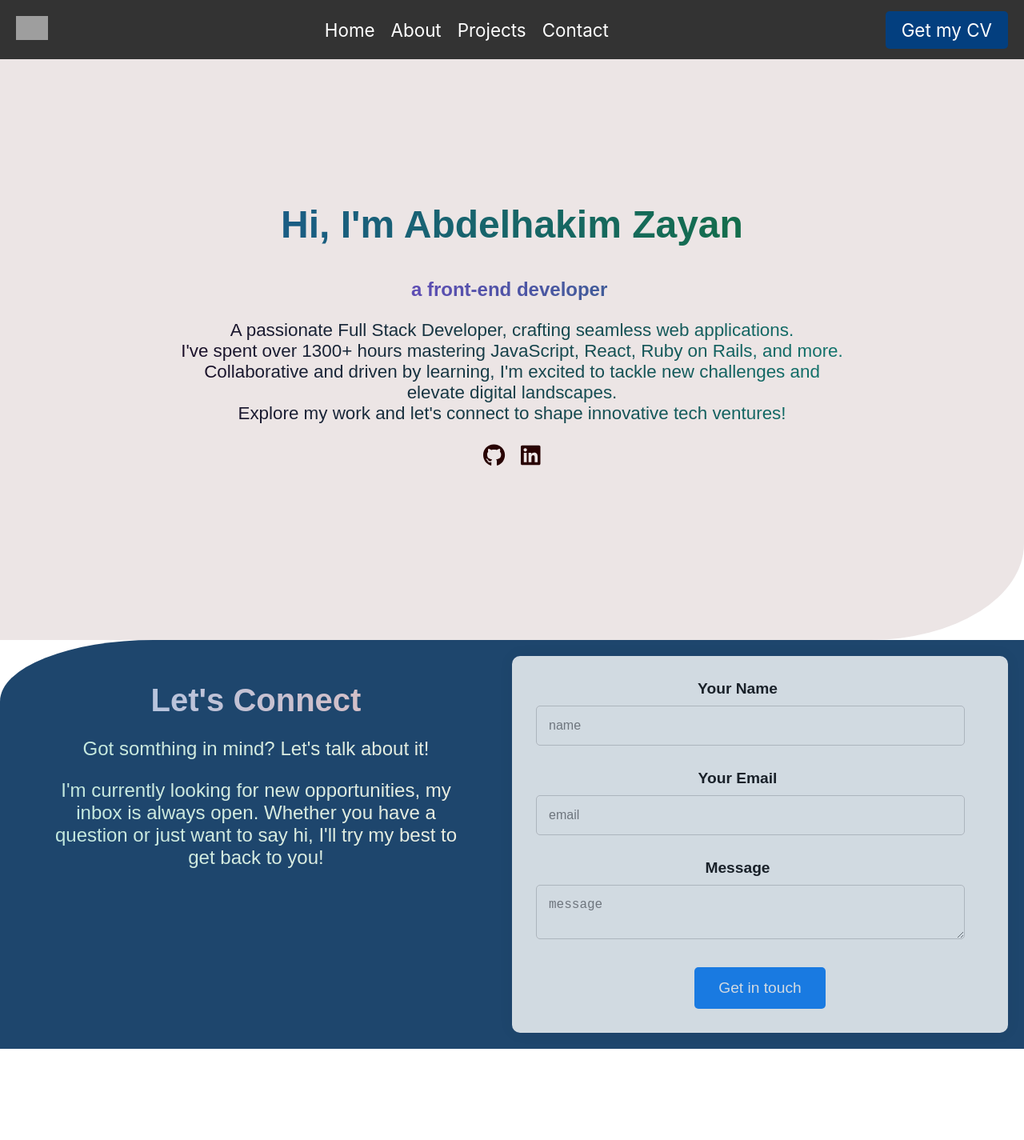
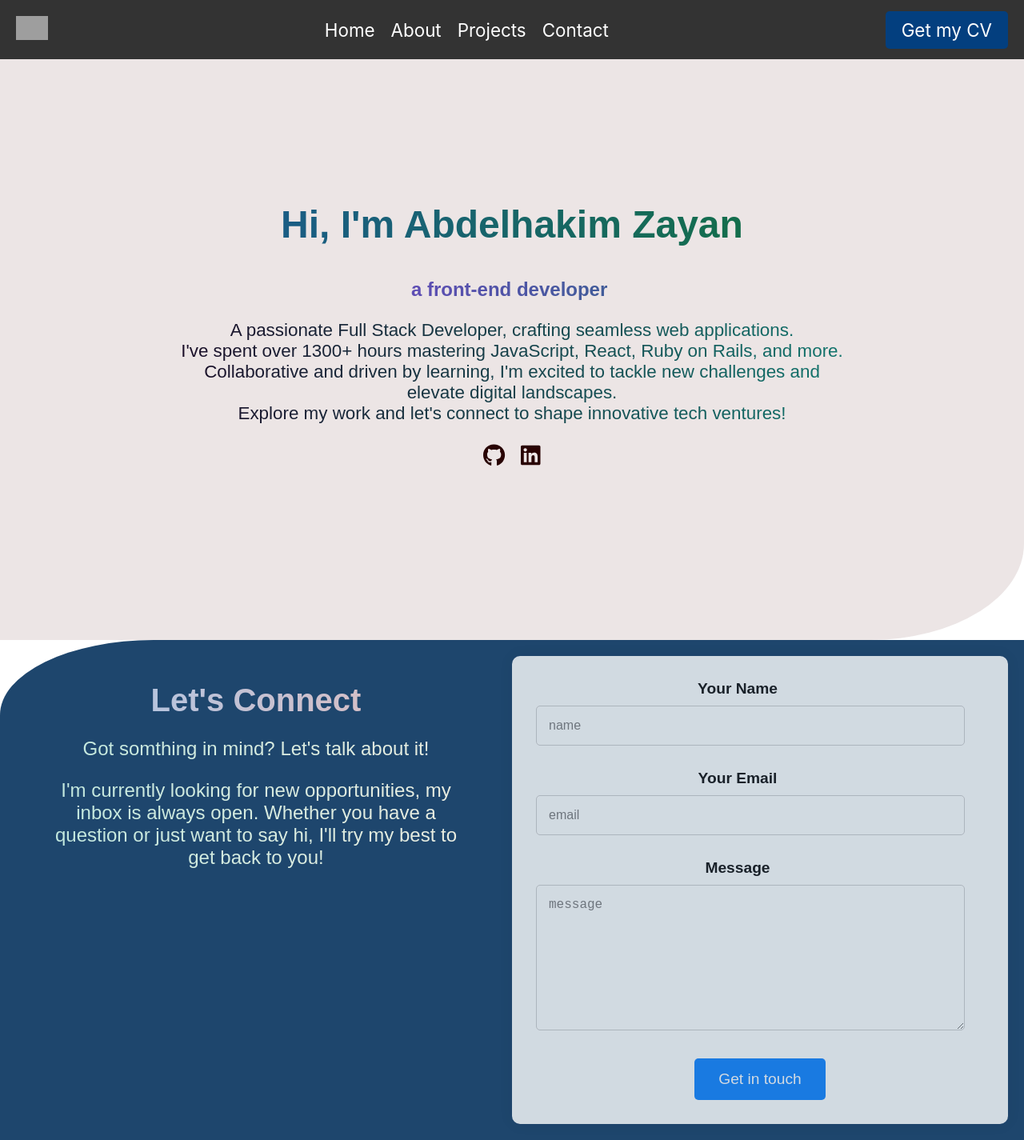
Before and after one commit to abdozayan12/New-Portfolio, a React (Create React App) app: page / in a window 1280 px wide. Shown: the whole page at 80% size. Before the commit the page ends 1311 px from the top, so only its background shows below. Built offline with nearby package versions, Linux system fonts and the light colour scheme; grey boxes are pictures that could not be loaded.

Commit message:
Update Contact.css

```diff
--- a/src/components/contact/Contact.css
+++ b/src/components/contact/Contact.css
@@ -52,8 +52,6 @@
   display: flex;
   flex-direction: row;
   width: 100%;
-
-  /* max-width: 800px; */
 }
 
 .contact .contact-form {
@@ -86,6 +84,10 @@
   font-size: 1rem;
 }
 
+.contact textarea {
+  height: 150px;
+}
+
 .contact .submit-button {
   background-color: #007bff;
   color: #fff;
```
